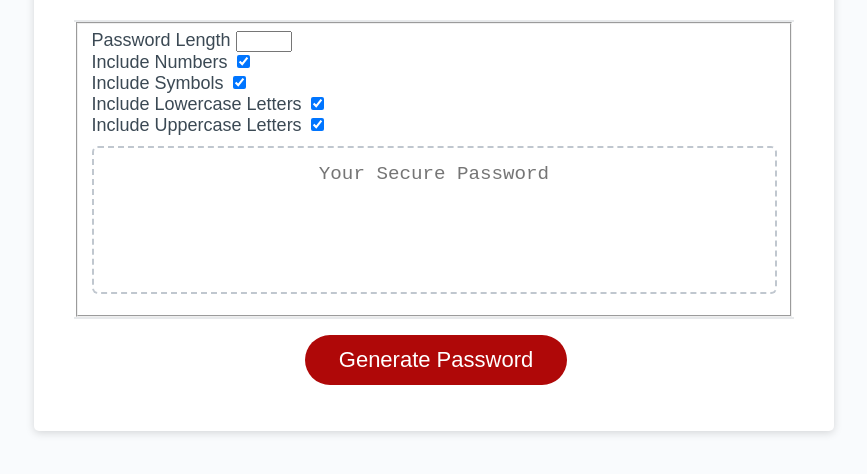
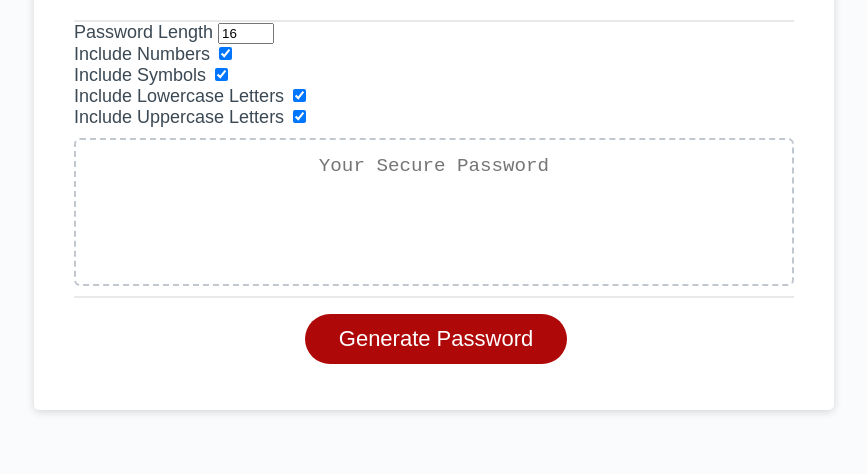
Before and after one commit to hermanjohn2/passwordGenerator, a plain HTML site: page index.html in a window 1280 px wide. Shown: the part 216-690 px from the top of the page, without its empty margins (206-1073 px from the left). Drawn offline with Linux system fonts and the light colour scheme.

Commit message:
Removed form tag surrounding the input for password. This fixed the default action of the form to reset after generate button is clicked.

```diff
--- a/index.html
+++ b/index.html
@@ -16,15 +16,15 @@
         <div class="card-header">
           <h2>Generate a Password</h2>
         </div>
-        <form>
+        <!-- Container to collect data for password generation -->
         <div class="card-body">
           <!-- Form to collect data for password generation -->
 
-            <fieldset>
           <!-- Password Length -->
+          <div class="form">
             <div class="collected-input">
               <label for="length">Password Length</label>
-                <input type="number" id="length" min="8" max="16" value="" />
+              <input type="number" id="length" min="8" max="16" value="16" />
             </div>
 
             <!-- Include numbers option -->
@@ -49,6 +49,7 @@
               <label for="uppercase">Include Uppercase Letters</label>
               <input type="checkbox" id="uppercase" checked />
             </div>
+          </div>
 
           <!-- Area where password will be generated -->
           <textarea
@@ -65,7 +66,6 @@
             Generate Password
           </button>
         </div>
-        </form>
       </div>
     </div>
     <script src="script.js"></script>
```
Also changed, not shown: script.js (+7 -1 lines). Lines whose indentation alone changed are shown as unchanged.
